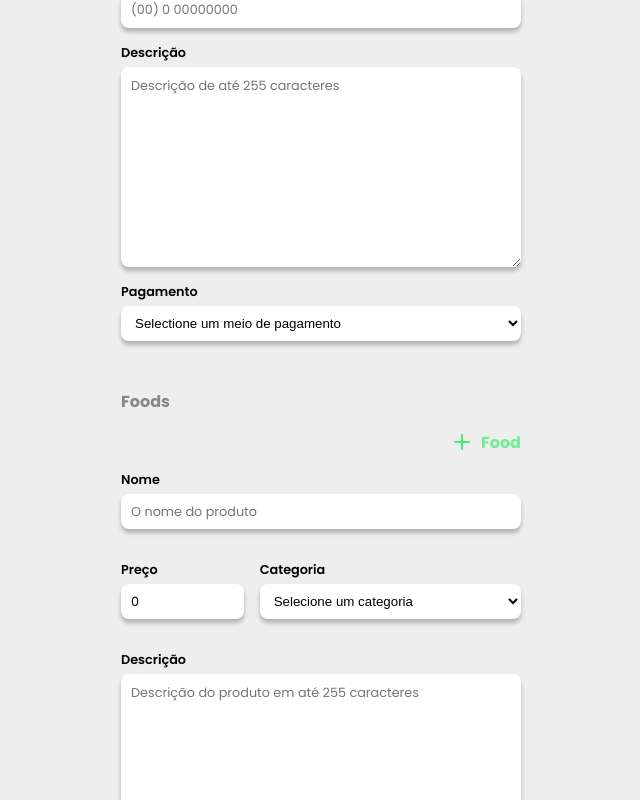
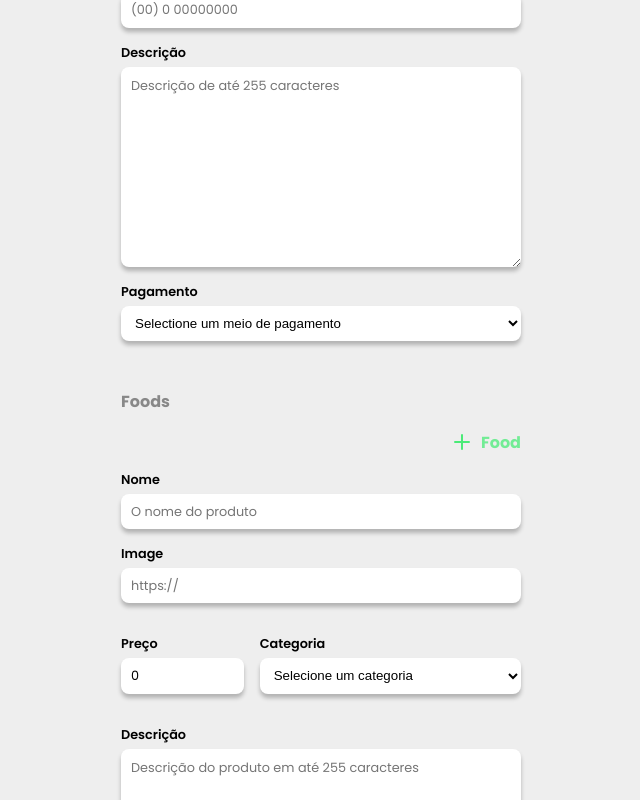
Before and after one commit to DevRadhy/Teats-web, a Next.js app: page /form/feeder in a window 1280 px wide. Shown: the part 472-1272 px from the top of the page, without its empty margins (319-959 px from the left). Built offline with nearby package versions, Linux system fonts and the light colour scheme.

Commit message:
Alterando os tipos de input e adicionando campo de imagem de produto

```diff
--- a/src/pages/form/feeder.tsx
+++ b/src/pages/form/feeder.tsx
@@ -1,4 +1,4 @@
-import { FormEventHandler, useState } from "react";
+import { FormEvent, useState } from "react";
 import { Input } from "../../components/Input";
 import { Header } from "../../components/Header";
 import { Footer } from "../../components/Footer";
@@ -48,6 +48,12 @@ export default function FeederForm() {
     setFoods(updateFoodItems);
   }
 
+  async function handleSubmit(e: FormEvent) {
+    e.preventDefault();
+
+    console.log(e.target);
+  }
+
   return (
     <div className={styles.container}>
       <Head>
@@ -60,7 +66,8 @@ export default function FeederForm() {
       />
 
       <form
-        onSubmit={(e) => e.preventDefault}
+        id="feeder-form"
+        onSubmit={(e) => handleSubmit(e)}
       >
         <legend>Feeder</legend>
         <fieldset>
@@ -87,7 +94,7 @@ export default function FeederForm() {
           <Input
             label="Contato"
             name="contact"
-            type="phone"
+            type="tel"
             placeholder="(00) 0 00000000"
             value={contact}
             onChange={(e) => setContact(e.target.value)}
@@ -98,6 +105,7 @@ export default function FeederForm() {
             label="Descrição"
             name="description"
             placeholder="Descrição de até 255 caracteres"
+            minLength={32}
             maxLength={255}
             value={description}
             onChange={(e) => setDescription(e.target.value)}
@@ -146,6 +154,16 @@ export default function FeederForm() {
                   required
                 />
 
+                <Input
+                  label="Image"
+                  name="food-image"
+                  type="url"
+                  placeholder="https://"
+                  value={foodItem.name}
+                  onChange={(e) => setFoodItemValue(index, 'name', e.target.value)}
+                  required
+                />
+
                 <section>
                   <Input
                     label="Preço"
@@ -176,6 +194,7 @@ export default function FeederForm() {
                   label="Descrição"
                   name="description"
                   placeholder="Descrição do produto em até 255 caracteres"
+                  minLength={32}
                   maxLength={255}
                   value={foodItem.description}
                   onChange={(e) => setFoodItemValue(index, 'description', e.target.value)}
@@ -193,7 +212,12 @@ export default function FeederForm() {
             Quando você envia esse formulário você concorda com as politicas de privacidade, realmente está se inscrevendo em nome do estabelecimento que você representa, e que irá ofercer o melhor serviço para todos os usuários do app.
           </span>
 
-          <button type="submit">Enviar</button>
+          <button
+            form="feeder-form"
+            type="submit"
+          >
+            Enviar
+          </button>
         </section>
       </form>
 
```
